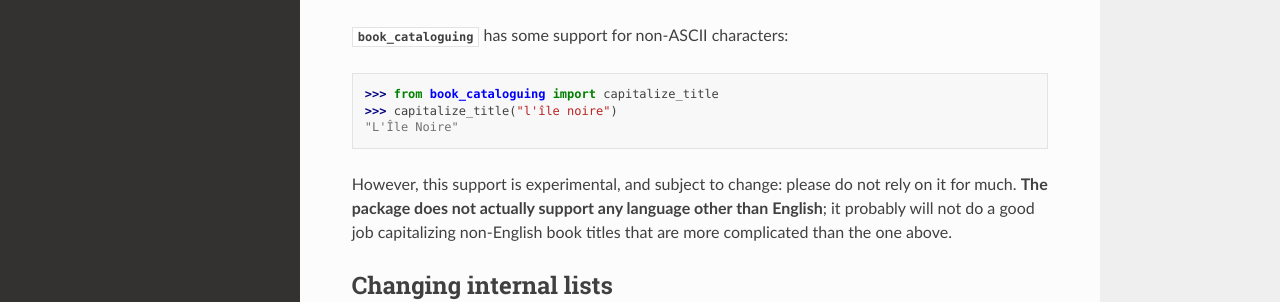
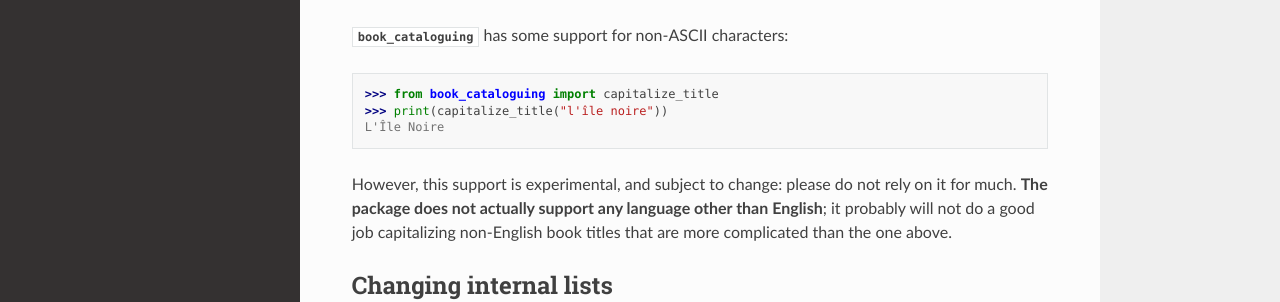
Before and after one commit to PT-Hrothgar/book-cataloguing, a Sphinx documentation site: the page built from docs/source/reference.rst, in a window 1280 px wide and 900 px high. Shown: the part 374-676 px from the top of the window. Built offline with Sphinx 7.4.7 and the Read the Docs theme 3.1.0, drawn with Linux system fonts in a browser that asks for light colours.

Commit message:
Fix inaccurate representation of shell session

```diff
--- a/docs/source/reference.rst
+++ b/docs/source/reference.rst
@@ -14,8 +14,8 @@ Unicode support?
 :py:mod:`book_cataloguing` has some support for non-ASCII characters:
 
 >>> from book_cataloguing import capitalize_title
->>> capitalize_title("l'île noire")
-"L'Île Noire"
+>>> print(capitalize_title("l'île noire"))
+L'Île Noire
 
 However, this support is experimental, and subject to change: please do not rely on it for much. **The package does not actually support any language other than English**; it probably will not do a good job capitalizing non-English book titles that are more complicated than the one above.
 
```
